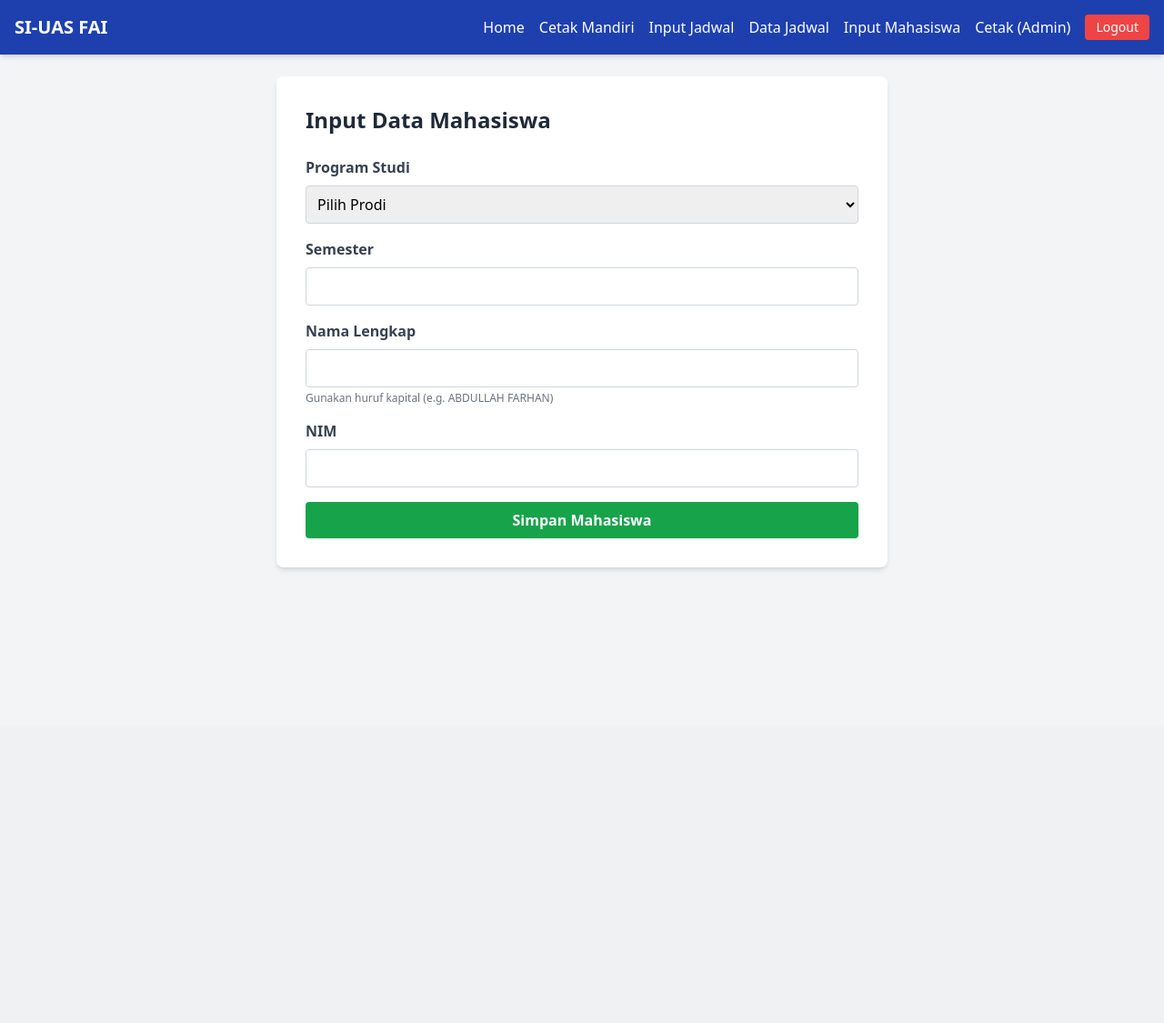
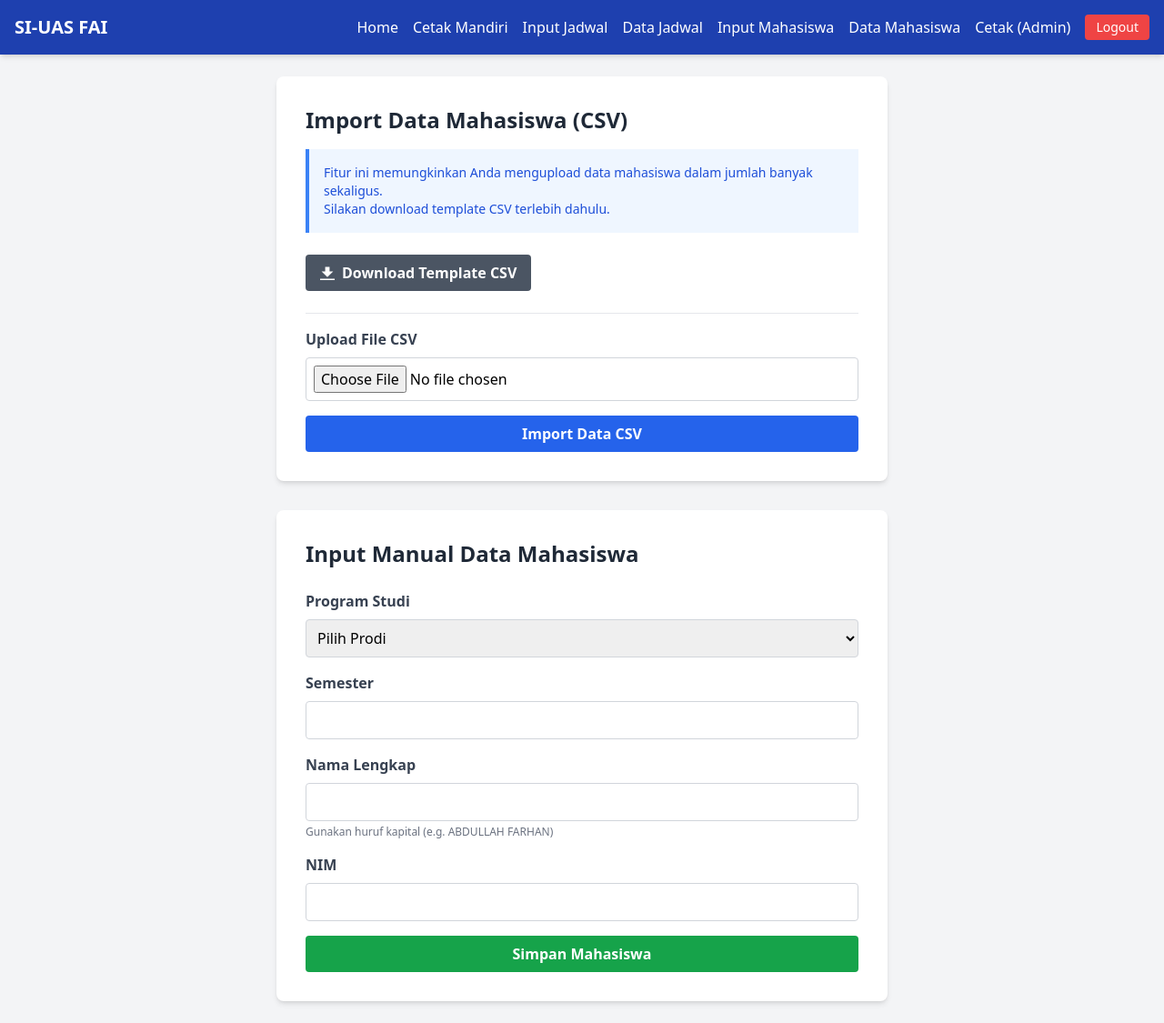
Before and after one commit to kangnova/kartu-uas, a PHP site: page /public/input_mahasiswa.php in a window 1280 px wide. Shown: the whole page at 91% size. Before the commit the page ends 627 px from the top, so only its background shows below. Run offline with PHP 8.4, Linux system fonts and the light colour scheme; the visitor is signed in with stand-in values (Sample User, id 1); data comes from the database, SQL or seed files in the repository; some libraries are stand-ins or nearby versions.

Commit message:
feat: add data mahasiswa page, csv import, and security files

```diff
--- /dev/null
+++ b/index.php
@@ -0,0 +1,3 @@
+<?php
+header("Location: public/index.php");
+exit;
--- a/public/header.php
+++ b/public/header.php
@@ -25,6 +25,7 @@ $is_admin = $_SESSION['is_admin'] ?? false;
                     <a href="input_jadwal.php" class="hover:text-blue-200">Input Jadwal</a>
                     <a href="data_jadwal.php" class="hover:text-blue-200">Data Jadwal</a>
                     <a href="input_mahasiswa.php" class="hover:text-blue-200">Input Mahasiswa</a>
+                    <a href="data_mahasiswa.php" class="hover:text-blue-200">Data Mahasiswa</a>
                     <a href="cetak_kartu.php" class="hover:text-blue-200">Cetak (Admin)</a>
                     <a href="logout.php" class="bg-red-500 hover:bg-red-600 px-3 py-1 rounded text-sm transition">Logout</a>
                 <?php elseif (isset($_SESSION['role']) && $_SESSION['role'] == 'bendahara'): ?>
--- a/public/input_mahasiswa.php
+++ b/public/input_mahasiswa.php
@@ -6,7 +6,93 @@ require_once '../config/database.php';
 
 // Handle form submission
 $message = '';
-if ($_SERVER['REQUEST_METHOD'] == 'POST') {
+// Handle CSV Import
+if (isset($_POST['import_csv'])) {
+    if (is_uploaded_file($_FILES['file_csv']['tmp_name'])) {
+        $file = fopen($_FILES['file_csv']['tmp_name'], "r");
+        $count = 0;
+        $success = 0;
+        $errors = 0;
+        $error_msgs = [];
+
+        // Detect Delimiter
+        $firstLine = fgets($file);
+        $delimiter = (substr_count($firstLine, ';') > substr_count($firstLine, ',')) ? ';' : ',';
+        rewind($file);
+
+        // Skip header
+        fgetcsv($file, 0, $delimiter);
+
+        // Get Prodi Map
+        $prodi_map = [];
+        $p_res = $conn->query("SELECT id, kode_prodi FROM prodi");
+        while($p = $p_res->fetch_assoc()) {
+            $prodi_map[trim($p['kode_prodi'])] = $p['id'];
+        }
+
+        while (($data = fgetcsv($file, 1000, $delimiter)) !== FALSE) {
+            $count++;
+            // Expected: NIM, NAMA, KODE_PRODI, SEMESTER, STATUS_KEUANGAN, CATATAN_KEUANGAN (Optional)
+
+            // Skip empty rows
+            if (empty(implode('', $data))) continue;
+
+            $nim = trim($data[0] ?? '');
+            $nama = strtoupper(trim($data[1] ?? ''));
+            $kode_prodi = trim($data[2] ?? '');
+            $semester = (int)($data[3] ?? 1);
+            $status = strtoupper(trim($data[4] ?? 'BELUM_LUNAS'));
+            $catatan = trim($data[5] ?? '');
+
+            if (empty($nim) || empty($nama) || empty($kode_prodi)) {
+                $errors++;
+                $error_msgs[] = "Baris $count: Data tidak lengkap (NIM, Nama, atau Prodi kosong).";
+                continue;
+            }
+
+            if (!isset($prodi_map[$kode_prodi])) {
+                 $errors++;
+                 $error_msgs[] = "Baris $count: Kode Prodi '$kode_prodi' tidak ditemukan.";
+                 continue;
+            }
+
+            $prodi_id = $prodi_map[$kode_prodi];
+
+            // Validasi Status ENUM
+            $valid_status = ['LUNAS', 'DISPENSASI', 'BELUM_LUNAS'];
+            if (!in_array($status, $valid_status)) $status = 'BELUM_LUNAS';
+
+            // Insert or Update
+            // Updated to utilize all columns shown in user's image, including catatan_keuangan
+            $stmt = $conn->prepare("INSERT INTO mahasiswa (nim, nama, prodi_id, semester, status_keuangan, catatan_keuangan) VALUES (?, ?, ?, ?, ?, ?)
+                                    ON DUPLICATE KEY UPDATE nama=VALUES(nama), prodi_id=VALUES(prodi_id), semester=VALUES(semester), status_keuangan=VALUES(status_keuangan), catatan_keuangan=VALUES(catatan_keuangan)");
+            $stmt->bind_param("ssiiss", $nim, $nama, $prodi_id, $semester, $status, $catatan);
+
+            if ($stmt->execute()) {
+                $success++;
+            } else {
+                $errors++;
+                $error_msgs[] = "Baris $count: Gagal simpan DB - " . $stmt->error;
+            }
+        }
+        fclose($file);
+
+        $msg_class = ($errors > 0) ? "yellow" : "green";
+        $message = "<div class='bg-{$msg_class}-100 border border-{$msg_class}-400 text-{$msg_class}-700 px-4 py-3 rounded mb-4'>
+                        <strong>Import Selesai!</strong><br>
+                        Sukses: $success data.<br>
+                        Gagal: $errors data.<br>";
+        if (!empty($error_msgs) && $errors < 10) {
+            $message .= "<ul class='list-disc pl-5 mt-2 text-sm'>";
+            foreach($error_msgs as $err) $message .= "<li>$err</li>";
+            $message .= "</ul>";
+        }
+        $message .= "</div>";
+    }
+}
+
+// Handle Manual Form Submission
+if (isset($_POST['submit_manual'])) {
     $prodi_id = $_POST['prodi_id'];
     $semester = $_POST['semester'];
     $nama = $_POST['nama'];
@@ -51,8 +137,33 @@ try {
 
 <?php include 'header.php'; ?>
 
+<div class="max-w-2xl mx-auto bg-white p-8 rounded-lg shadow-md mb-8">
+    <h2 class="text-2xl font-bold mb-4 text-gray-800">Import Data Mahasiswa (CSV)</h2>
+    <div class="bg-blue-50 border-l-4 border-blue-500 p-4 mb-6">
+        <p class="text-sm text-blue-700">
+            Fitur ini memungkinkan Anda mengupload data mahasiswa dalam jumlah banyak sekaligus.<br>
+            Silakan download template CSV terlebih dahulu.
+        </p>
+    </div>
+
+    <div class="flex justify-between items-center mb-6">
+        <a href="template_mahasiswa.csv" class="bg-gray-600 hover:bg-gray-700 text-white font-bold py-2 px-4 rounded inline-flex items-center">
+            <svg class="fill-current w-4 h-4 mr-2" xmlns="http://www.w3.org/2000/svg" viewBox="0 0 20 20"><path d="M13 8V2H7v6H2l8 8 8-8h-5zM0 18h20v2H0v-2z"/></svg>
+            <span>Download Template CSV</span>
+        </a>
+    </div>
+
+    <form action="" method="POST" enctype="multipart/form-data" class="space-y-4 border-t pt-4">
+        <div>
+            <label class="block text-gray-700 font-bold mb-2">Upload File CSV</label>
+            <input type="file" name="file_csv" accept=".csv" required class="w-full border border-gray-300 p-2 rounded focus:outline-none focus:border-blue-500">
+        </div>
+        <button type="submit" name="import_csv" class="w-full bg-blue-600 text-white font-bold py-2 px-4 rounded hover:bg-blue-700 transition">Import Data CSV</button>
+    </form>
+</div>
+
 <div class="max-w-2xl mx-auto bg-white p-8 rounded-lg shadow-md">
-    <h2 class="text-2xl font-bold mb-6 text-gray-800">Input Data Mahasiswa</h2>
+    <h2 class="text-2xl font-bold mb-6 text-gray-800">Input Manual Data Mahasiswa</h2>
     <?= $message ?>
 
     <form action="" method="POST" class="space-y-4">
@@ -82,7 +193,7 @@ try {
             <input type="text" name="nim" required class="w-full border border-gray-300 p-2 rounded focus:outline-none focus:border-blue-500">
         </div>
 
-        <button type="submit" class="w-full bg-green-600 text-white font-bold py-2 px-4 rounded hover:bg-green-700 transition">Simpan Mahasiswa</button>
+        <button type="submit" name="submit_manual" class="w-full bg-green-600 text-white font-bold py-2 px-4 rounded hover:bg-green-700 transition">Simpan Mahasiswa</button>
     </form>
 </div>
 
--- /dev/null
+++ b/public/template_mahasiswa.csv
@@ -0,0 +1,4 @@
+NIM,NAMA,KODE_PRODI,SEMESTER,STATUS_KEUANGAN,CATATAN_KEUANGAN
+2023001,AHMAD DAHLAN,PAI,5,LUNAS,
+2023002,SITI AMINAH,PIAUD,3,DISPENSASI,Bayar minggu depan
+2023003,BUDI SANTOSO,PAI,1,BELUM_LUNAS,Tunggakan SPP
```
Also changed, not shown: config/index.html (added, +9 -0 lines), public/data_mahasiswa.php (added, +162 -0 lines), public/assets/css/index.html (added), public/assets/img/index.html (added), public/assets/index.html (added).
